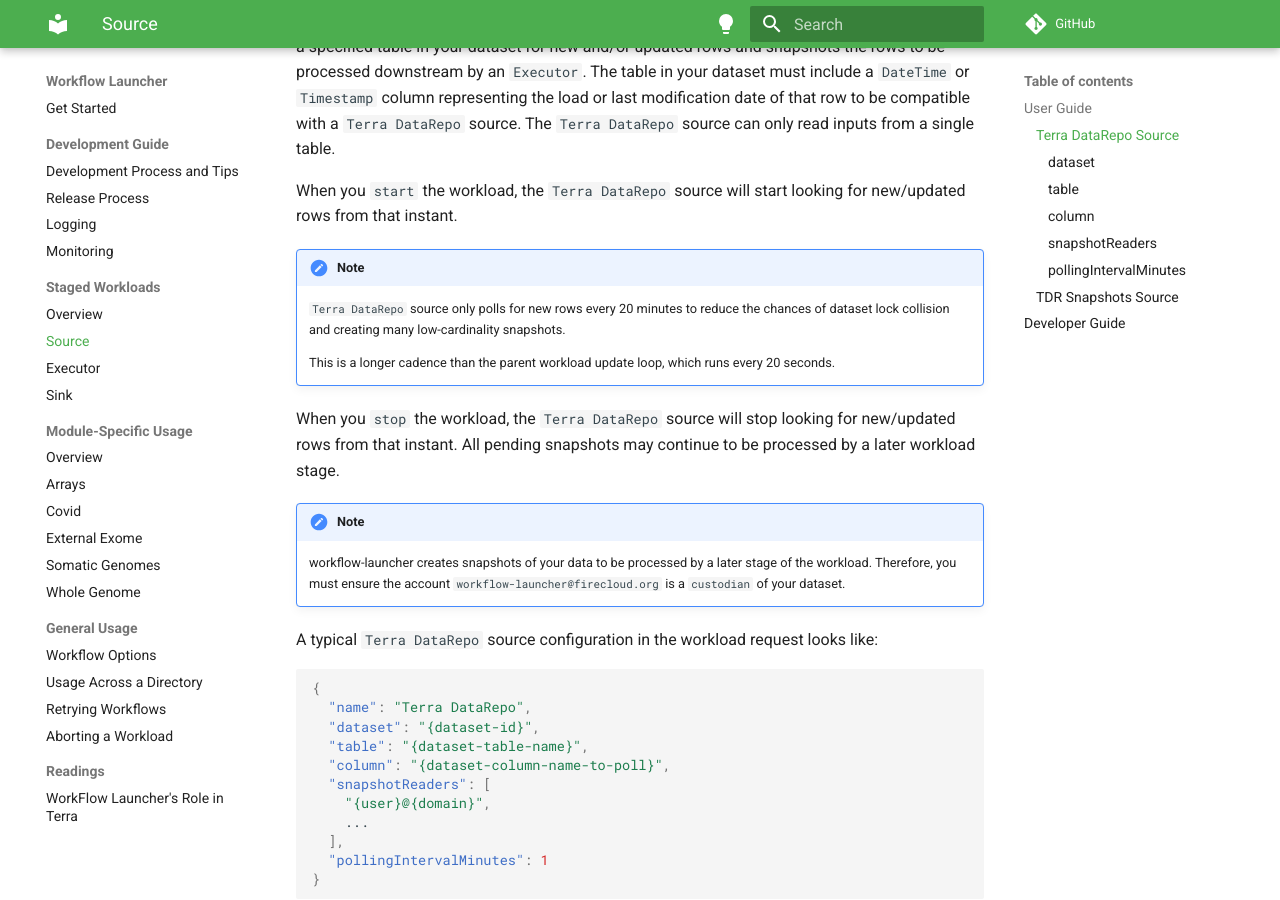
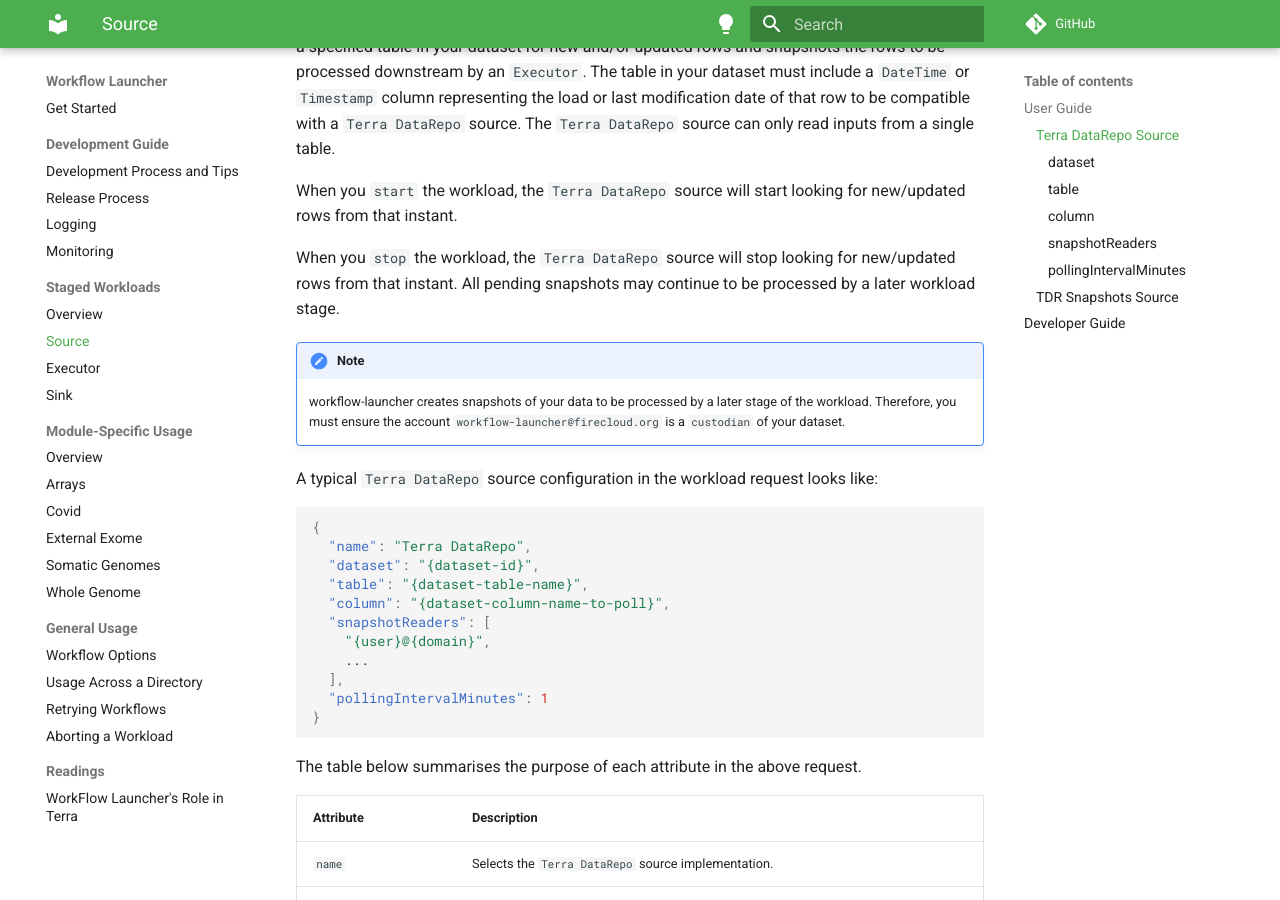
Before and after one commit to broadinstitute/wfl, an MkDocs documentation site: the page built from docs/md/source.md, in a window 1280 px wide and 900 px high, scrolled down 494 px. Built offline with MkDocs 1.6.1 and Material for MkDocs 9.7.7, drawn with Linux system fonts in a browser that asks for light colours; comment, search, counter and statistics services are not loaded.

Commit message:
Removed note that is no longer needed

```diff
--- a/docs/md/source.md
+++ b/docs/md/source.md
@@ -21,14 +21,6 @@
 
 When you `start` the workload, the `Terra DataRepo` source will start looking
 for new/updated rows from that instant.
-
-!!! note
-    `Terra DataRepo` source only polls for new rows every 20 minutes
-    to reduce the chances of dataset lock collision and creating
-    many low-cardinality snapshots.
-
-    This is a longer cadence than the parent workload update loop,
-    which runs every 20 seconds.
 
 When you `stop` the workload, the `Terra DataRepo` source will stop looking
 for new/updated rows from that instant. All pending snapshots may continue
```
